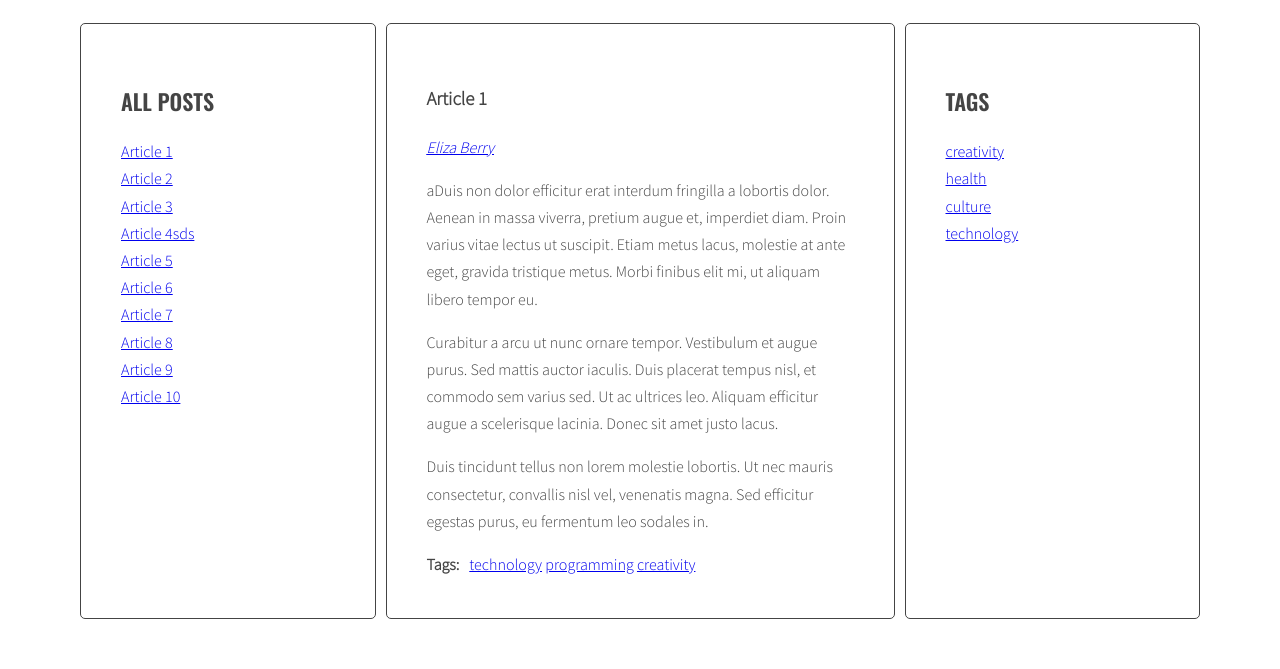
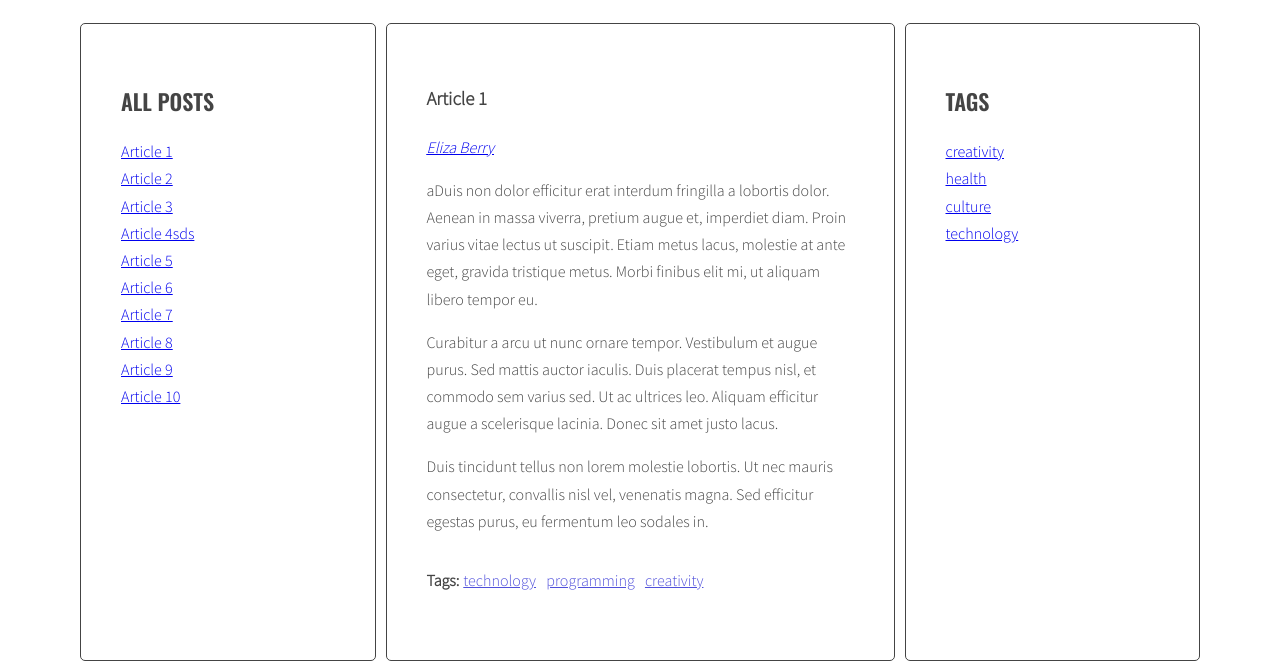
Before and after one commit to BartechJ/javascript-blog, a website: page index.html in a window 1280 px wide. Shown: the part 220-889 px from the top of the page. Before the commit the page ends 847 px from the top, so only its background shows below. Drawn offline with nearby package versions, Linux system fonts and the light colour scheme.

Commit message:
add spaces between tags with styles

```diff
--- a/package.json
+++ b/package.json
@@ -35,6 +35,6 @@
     "onchange": "^7.1.0",
     "postcss": "^8.2.6",
     "postcss-cli": "^8.3.1",
-    "sass": "^1.63.6"
+    "sass": "^1.64.1"
   }
 }
--- a/sass/style.scss
+++ b/sass/style.scss
@@ -114,7 +114,22 @@ body {
 
 .post-tags {
   display: flex;
-  p {
-    margin: 0 10px 0 0;
-  }
+  align-items: center;
+  margin-bottom: 10px;
 }
+
+.post-tags ul {
+  margin-bottom: 0px;
+  padding: 0;
+  margin-left: 2px;
+}
+
+.post-tags li {
+  margin-right: 7px;
+color: #000;
+}
+
+
+.post-tags .list-horizontal a {
+  color: #5050DB;
+}
```
Also changed, not shown: css/style.css, 2 other files.
